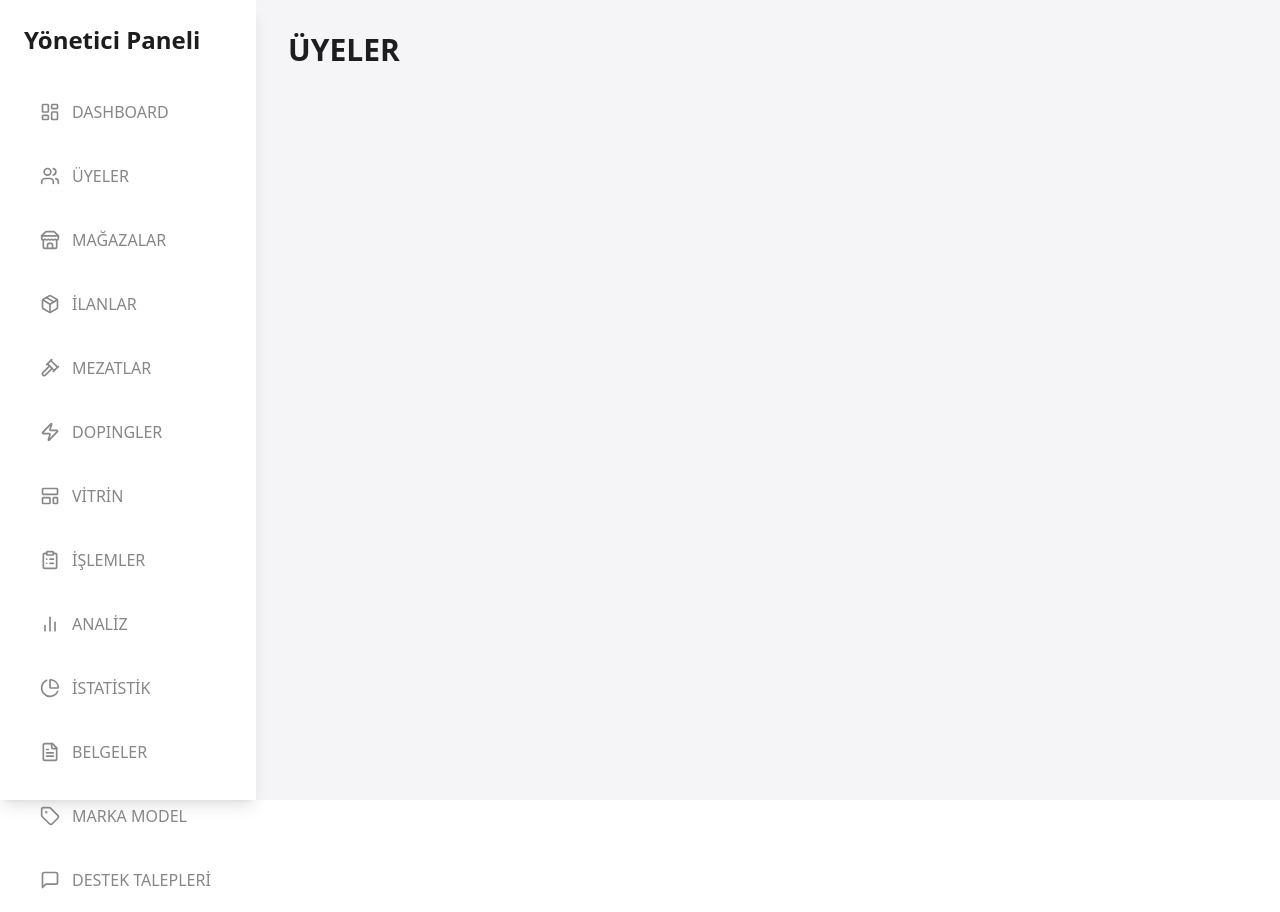
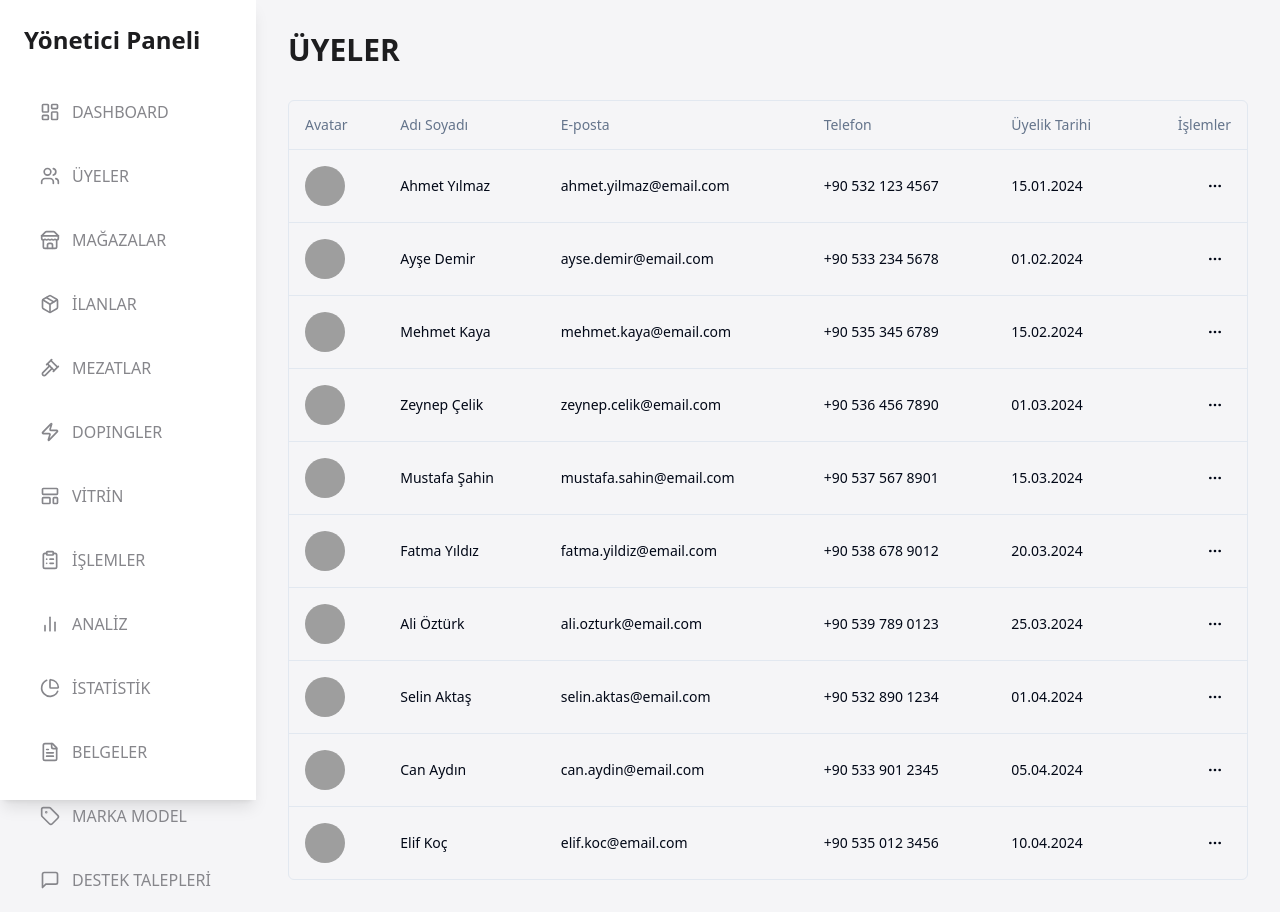
Before and after one commit to tunacan34/watchadmin, a React (Vite) app: page /members in a window 1280 px wide. Before the commit the page ends 800 px from the top, so only its background shows below. Built offline with nearby package versions, Linux system fonts and the light colour scheme; grey boxes are pictures that could not be loaded.

Commit message:
Implement Members Page
Adds a members page displaying dummy data in a table format.  The table includes avatar, name, email, phone, membership date, and actions dropdown for each member.

```diff
--- a/src/pages/Members.tsx
+++ b/src/pages/Members.tsx
@@ -1,8 +1,175 @@
+
+import {
+  Table,
+  TableBody,
+  TableCell,
+  TableHead,
+  TableHeader,
+  TableRow,
+} from "@/components/ui/table";
+import { Avatar, AvatarFallback, AvatarImage } from "@/components/ui/avatar";
+import { Button } from "@/components/ui/button";
+import {
+  DropdownMenu,
+  DropdownMenuContent,
+  DropdownMenuItem,
+  DropdownMenuTrigger,
+} from "@/components/ui/dropdown-menu";
+import { MoreHorizontal, User, Pen, Trash, Mail, Lock } from "lucide-react";
+import { format } from "date-fns";
+
+// Dummy veri oluşturalım
+const members = [
+  {
+    id: 1,
+    avatar: "https://images.unsplash.com/photo-1649972904349-6e44c42644a7",
+    fullName: "Ahmet Yılmaz",
+    email: "ahmet.yilmaz@email.com",
+    phone: "+90 532 123 4567",
+    joinDate: new Date("2024-01-15"),
+  },
+  {
+    id: 2,
+    avatar: "https://images.unsplash.com/photo-1581091226825-a6a2a5aee158",
+    fullName: "Ayşe Demir",
+    email: "ayse.demir@email.com",
+    phone: "+90 533 234 5678",
+    joinDate: new Date("2024-02-01"),
+  },
+  {
+    id: 3,
+    avatar: "https://images.unsplash.com/photo-1581092795360-fd1ca04f0952",
+    fullName: "Mehmet Kaya",
+    email: "mehmet.kaya@email.com",
+    phone: "+90 535 345 6789",
+    joinDate: new Date("2024-02-15"),
+  },
+  {
+    id: 4,
+    avatar: "https://images.unsplash.com/photo-1485827404703-89b55fcc595e",
+    fullName: "Zeynep Çelik",
+    email: "zeynep.celik@email.com",
+    phone: "+90 536 456 7890",
+    joinDate: new Date("2024-03-01"),
+  },
+  {
+    id: 5,
+    avatar: "https://images.unsplash.com/photo-1535268647677-300dbf3d78d1",
+    fullName: "Mustafa Şahin",
+    email: "mustafa.sahin@email.com",
+    phone: "+90 537 567 8901",
+    joinDate: new Date("2024-03-15"),
+  },
+  {
+    id: 6,
+    avatar: "https://images.unsplash.com/photo-1649972904349-6e44c42644a7",
+    fullName: "Fatma Yıldız",
+    email: "fatma.yildiz@email.com",
+    phone: "+90 538 678 9012",
+    joinDate: new Date("2024-03-20"),
+  },
+  {
+    id: 7,
+    avatar: "https://images.unsplash.com/photo-1581091226825-a6a2a5aee158",
+    fullName: "Ali Öztürk",
+    email: "ali.ozturk@email.com",
+    phone: "+90 539 789 0123",
+    joinDate: new Date("2024-03-25"),
+  },
+  {
+    id: 8,
+    avatar: "https://images.unsplash.com/photo-1581092795360-fd1ca04f0952",
+    fullName: "Selin Aktaş",
+    email: "selin.aktas@email.com",
+    phone: "+90 532 890 1234",
+    joinDate: new Date("2024-04-01"),
+  },
+  {
+    id: 9,
+    avatar: "https://images.unsplash.com/photo-1485827404703-89b55fcc595e",
+    fullName: "Can Aydın",
+    email: "can.aydin@email.com",
+    phone: "+90 533 901 2345",
+    joinDate: new Date("2024-04-05"),
+  },
+  {
+    id: 10,
+    avatar: "https://images.unsplash.com/photo-1535268647677-300dbf3d78d1",
+    fullName: "Elif Koç",
+    email: "elif.koc@email.com",
+    phone: "+90 535 012 3456",
+    joinDate: new Date("2024-04-10"),
+  },
+];
 
 const Members = () => {
   return (
     <div className="p-8">
-      <h1 className="text-3xl font-semibold text-admin-foreground">ÜYELER</h1>
+      <h1 className="text-3xl font-semibold text-admin-foreground mb-8">ÜYELER</h1>
+
+      <div className="rounded-md border">
+        <Table>
+          <TableHeader>
+            <TableRow>
+              <TableHead>Avatar</TableHead>
+              <TableHead>Adı Soyadı</TableHead>
+              <TableHead>E-posta</TableHead>
+              <TableHead>Telefon</TableHead>
+              <TableHead>Üyelik Tarihi</TableHead>
+              <TableHead className="text-right">İşlemler</TableHead>
+            </TableRow>
+          </TableHeader>
+          <TableBody>
+            {members.map((member) => (
+              <TableRow key={member.id}>
+                <TableCell>
+                  <Avatar>
+                    <AvatarImage src={member.avatar} />
+                    <AvatarFallback>
+                      <User className="w-4 h-4" />
+                    </AvatarFallback>
+                  </Avatar>
+                </TableCell>
+                <TableCell className="font-medium">{member.fullName}</TableCell>
+                <TableCell>{member.email}</TableCell>
+                <TableCell>{member.phone}</TableCell>
+                <TableCell>{format(member.joinDate, 'dd.MM.yyyy')}</TableCell>
+                <TableCell className="text-right">
+                  <DropdownMenu>
+                    <DropdownMenuTrigger asChild>
+                      <Button variant="ghost" className="h-8 w-8 p-0">
+                        <MoreHorizontal className="h-4 w-4" />
+                      </Button>
+                    </DropdownMenuTrigger>
+                    <DropdownMenuContent align="end" className="w-48">
+                      <DropdownMenuItem className="flex items-center gap-2">
+                        <User className="w-4 h-4" />
+                        Detaylar
+                      </DropdownMenuItem>
+                      <DropdownMenuItem className="flex items-center gap-2">
+                        <Pen className="w-4 h-4" />
+                        Düzenle
+                      </DropdownMenuItem>
+                      <DropdownMenuItem className="flex items-center gap-2">
+                        <Mail className="w-4 h-4" />
+                        Mesaj Gönder
+                      </DropdownMenuItem>
+                      <DropdownMenuItem className="flex items-center gap-2">
+                        <Lock className="w-4 h-4" />
+                        Hesabı Kilitle
+                      </DropdownMenuItem>
+                      <DropdownMenuItem className="flex items-center gap-2 text-red-600">
+                        <Trash className="w-4 h-4" />
+                        Sil
+                      </DropdownMenuItem>
+                    </DropdownMenuContent>
+                  </DropdownMenu>
+                </TableCell>
+              </TableRow>
+            ))}
+          </TableBody>
+        </Table>
+      </div>
     </div>
   );
 };
```
